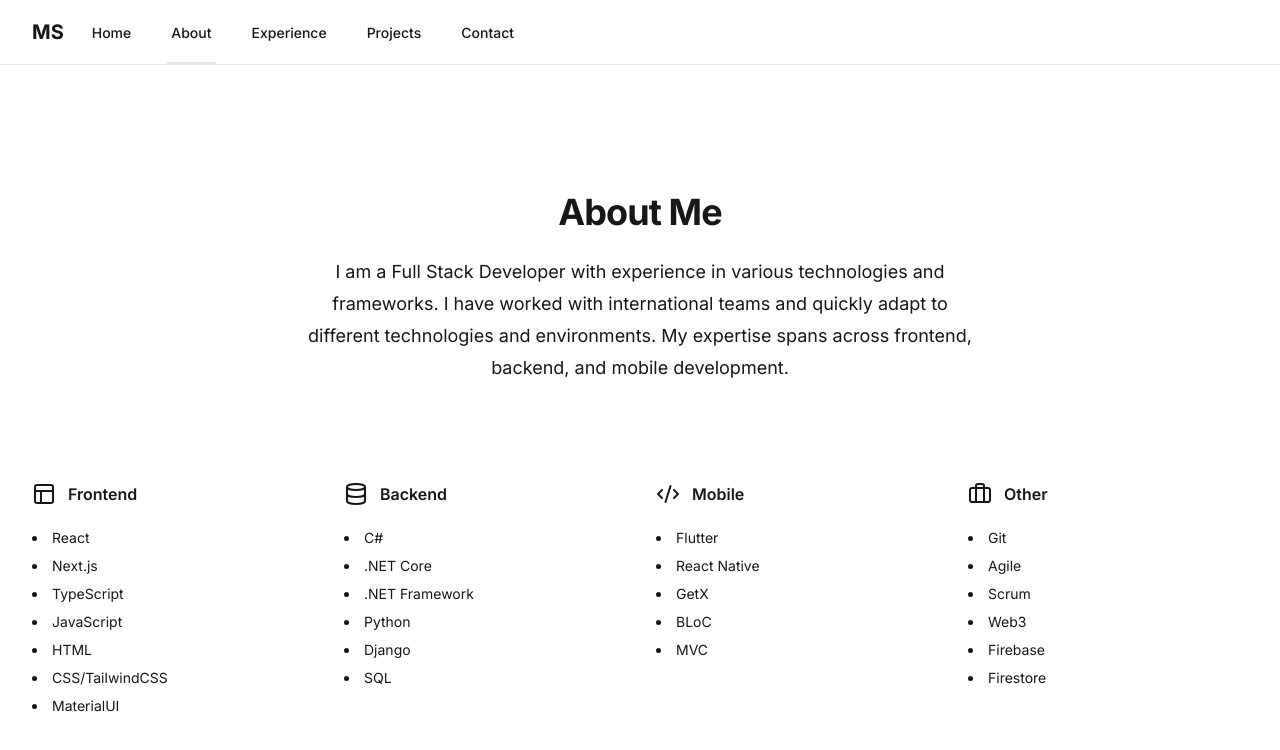
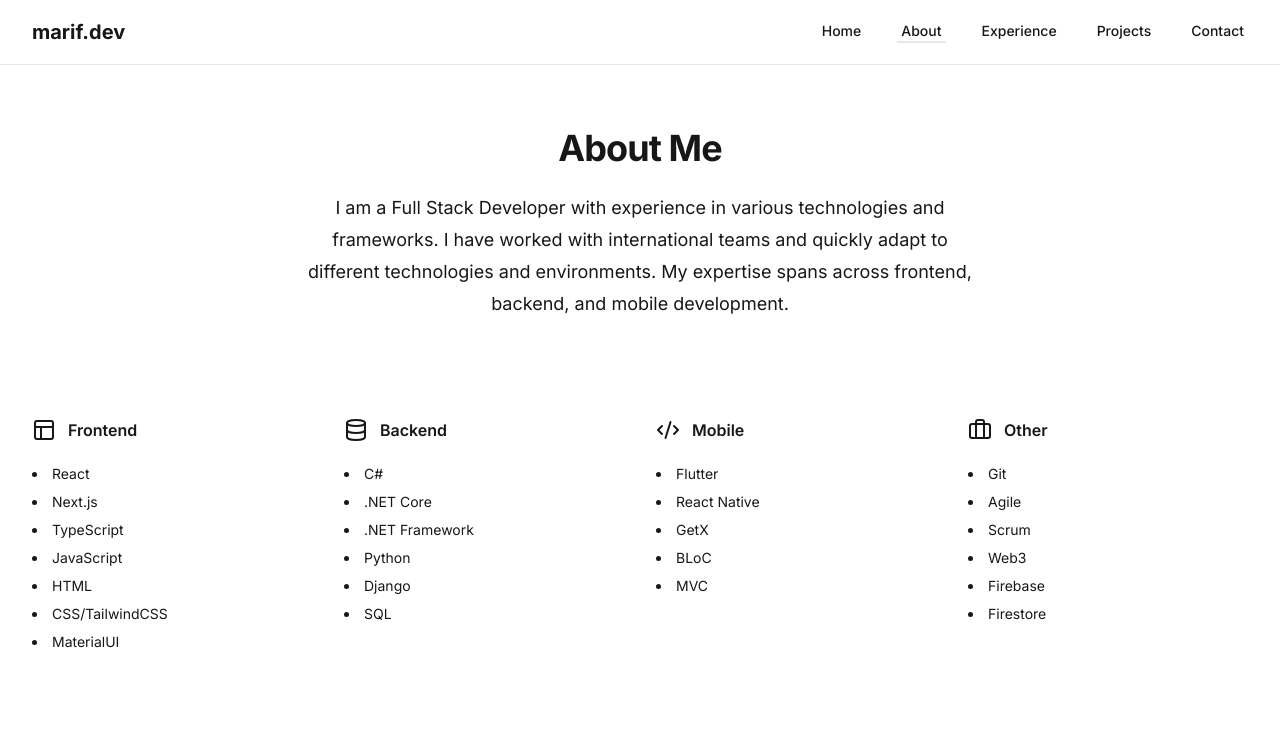
Before and after one commit to marifdev/marifdev, a Next.js app: page /about in a window 1280 px wide. Shown: the top 750 px of the page. Built offline with nearby package versions, Linux system fonts and the light colour scheme.

Commit message:
animations, twitter link

```diff
--- a/app/about/page.tsx
+++ b/app/about/page.tsx
@@ -1,4 +1,7 @@
+"use client";
+
 import { Briefcase, Code2, Database, Layout } from "lucide-react";
+import { FadeIn, fadeIn, staggerContainer, StaggerContainer } from "@/components/ui/motion";
 
 const skills = [
   {
@@ -25,20 +28,33 @@ const skills = [
 
 export default function About() {
   return (
-    <div className="py-24 sm:py-32">
+    <StaggerContainer
+      initial="hidden"
+      animate="show"
+      variants={staggerContainer}
+      className="py-24 sm:py-32"
+    >
       <div className="mx-auto max-w-7xl px-6 lg:px-8">
         <div className="mx-auto max-w-2xl lg:text-center">
+          <FadeIn variants={fadeIn("up", 0.2)}>
             <h2 className="text-3xl font-bold tracking-tight sm:text-4xl">About Me</h2>
+          </FadeIn>
+          <FadeIn variants={fadeIn("up", 0.3)}>
             <p className="mt-6 text-lg leading-8 text-muted-foreground">
               I am a Full Stack Developer with experience in various technologies and frameworks.
               I have worked with international teams and quickly adapt to different technologies
               and environments. My expertise spans across frontend, backend, and mobile development.
             </p>
+          </FadeIn>
         </div>
         <div className="mx-auto mt-16 max-w-2xl sm:mt-20 lg:mt-24 lg:max-w-none">
           <dl className="grid max-w-xl grid-cols-1 gap-x-8 gap-y-16 lg:max-w-none lg:grid-cols-4">
-            {skills.map((skill) => (
-              <div key={skill.category} className="flex flex-col">
+            {skills.map((skill, index) => (
+              <FadeIn
+                key={skill.category}
+                variants={fadeIn("up", 0.4 + index * 0.1)}
+                className="flex flex-col"
+              >
                 <dt className="flex items-center gap-x-3 text-base font-semibold leading-7">
                   {skill.icon}
                   {skill.category}
@@ -52,11 +68,11 @@ export default function About() {
                     ))}
                   </ul>
                 </dd>
-              </div>
+              </FadeIn>
             ))}
           </dl>
         </div>
       </div>
-    </div>
+    </StaggerContainer>
   );
 }
--- a/app/layout.tsx
+++ b/app/layout.tsx
@@ -20,7 +20,7 @@ export default function RootLayout({
     <html lang="en" suppressHydrationWarning>
       <body className={`${inter.className} min-h-screen bg-background antialiased`}>
         <Navigation />
-        <main className="relative flex min-h-screen flex-col pt-16">
+        <main className="relative flex min-h-screen flex-col">
           {children}
         </main>
       </body>
--- a/app/page.tsx
+++ b/app/page.tsx
@@ -1,30 +1,44 @@
+"use client";
+
 import Link from "next/link";
+import { FadeIn, fadeIn, staggerContainer, StaggerContainer } from "@/components/ui/motion";
 
 export default function Home() {
   return (
-    <div className="flex flex-col items-center justify-center min-h-screen px-4 py-16 sm:px-6 lg:px-8">
+    <StaggerContainer
+      initial="hidden"
+      animate="show"
+      className="flex flex-col items-center justify-center min-h-screen px-4 pt-16 sm:px-6 lg:px-8"
+      variants={staggerContainer}
+    >
       <div className="max-w-3xl mx-auto text-center">
+        <FadeIn variants={fadeIn("up", 0.3)}>
           <h1 className="text-4xl font-bold tracking-tight sm:text-6xl">
             Muhammet Arif Sarıkaya
           </h1>
+        </FadeIn>
+        <FadeIn variants={fadeIn("up", 0.5)}>
           <p className="mt-6 text-lg leading-8 text-muted-foreground">
             Full Stack Developer specializing in React, Next.js, and .NET technologies
           </p>
+        </FadeIn>
+        <FadeIn variants={fadeIn("up", 0.7)}>
           <div className="mt-10 flex items-center justify-center gap-x-6">
             <Link
               href="/about"
-            className="rounded-md bg-primary px-3.5 py-2.5 text-sm font-semibold text-white shadow-sm hover:bg-primary/90 focus-visible:outline focus-visible:outline-2 focus-visible:outline-offset-2 focus-visible:outline-primary"
+              className="rounded-md bg-primary px-3.5 py-2.5 text-sm font-semibold text-white shadow-sm hover:bg-primary/90 focus-visible:outline focus-visible:outline-2 focus-visible:outline-offset-2 focus-visible:outline-primary transition-colors duration-200"
             >
               About Me
             </Link>
             <Link
               href="/contact"
-            className="text-sm font-semibold leading-6"
+              className="text-sm font-semibold leading-6 hover:text-primary transition-colors duration-200"
             >
               Contact <span aria-hidden="true">→</span>
             </Link>
           </div>
+        </FadeIn>
       </div>
-    </div>
+    </StaggerContainer>
   );
 }
--- /dev/null
+++ b/components/ui/motion.tsx
@@ -0,0 +1,52 @@
+"use client";
+
+import { motion } from "framer-motion";
+
+export const fadeIn = (direction: "up" | "down" | "left" | "right", delay: number = 0) => ({
+  hidden: {
+    opacity: 0,
+    y: direction === "up" ? 40 : direction === "down" ? -40 : 0,
+    x: direction === "left" ? 40 : direction === "right" ? -40 : 0,
+  },
+  show: {
+    opacity: 1,
+    y: 0,
+    x: 0,
+    transition: {
+      type: "spring",
+      duration: 1.25,
+      delay,
+      ease: [0.25, 0.1, 0.25, 1],
+    },
+  },
+});
+
+export const slideIn = (direction: "up" | "down" | "left" | "right", delay: number = 0) => ({
+  hidden: {
+    x: direction === "left" ? "-100%" : direction === "right" ? "100%" : 0,
+    y: direction === "up" ? "100%" : direction === "down" ? "-100%" : 0,
+  },
+  show: {
+    x: 0,
+    y: 0,
+    transition: {
+      type: "spring",
+      duration: 1.25,
+      delay,
+      ease: [0.25, 0.1, 0.25, 1],
+    },
+  },
+});
+
+export const staggerContainer = {
+  hidden: {},
+  show: {
+    transition: {
+      staggerChildren: 0.1,
+    },
+  },
+};
+
+export const FadeIn = motion.div;
+export const SlideIn = motion.div;
+export const StaggerContainer = motion.div;
--- a/components/ui/navigation.tsx
+++ b/components/ui/navigation.tsx
@@ -2,6 +2,9 @@
 
 import Link from "next/link";
 import { usePathname } from "next/navigation";
+import { Menu, X } from "lucide-react";
+import { useState } from "react";
+import { motion, AnimatePresence } from "framer-motion";
 
 const navigation = [
   { name: "Home", href: "/" },
@@ -13,34 +16,99 @@ const navigation = [
 
 export function Navigation() {
   const pathname = usePathname();
+  const [isOpen, setIsOpen] = useState(false);
 
   return (
     <nav className="fixed top-0 z-50 w-full border-b bg-background/95 backdrop-blur supports-[backdrop-filter]:bg-background/60">
       <div className="mx-auto max-w-7xl px-4 sm:px-6 lg:px-8">
-        <div className="flex h-16 justify-between">
-          <div className="flex">
-            <div className="flex flex-shrink-0 items-center">
+        <div className="flex h-16 items-center justify-between">
+          <div className="flex w-full items-center justify-between">
+            <motion.div
+              className="flex items-center"
+              initial={{ opacity: 0, x: -20 }}
+              animate={{ opacity: 1, x: 0 }}
+              transition={{ duration: 0.5 }}
+            >
               <Link href="/" className="text-xl font-bold">
-                MS
+                marif.dev
               </Link>
-            </div>
-            <div className="hidden sm:ml-6 sm:flex sm:space-x-8">
-              {navigation.map((item) => (
-                <Link
+            </motion.div>
+            {/* Desktop Navigation */}
+            <div className="hidden h-full sm:flex sm:items-center sm:space-x-8">
+              {navigation.map((item, index) => (
+                <motion.div
                   key={item.name}
-                  href={item.href}
-                  className={`inline-flex items-center border-b-2 px-1 pt-1 text-sm font-medium ${pathname === item.href
+                  className="h-full flex items-center"
+                  initial={{ opacity: 0, y: -20 }}
+                  animate={{ opacity: 1, y: 0 }}
+                  transition={{ duration: 0.5, delay: index * 0.1 }}
+                >
+                  <Link
+                    href={item.href}
+                    className={`inline-flex h-full items-center border-b-2 px-1 text-sm font-medium transition-colors duration-200 ${pathname === item.href
                       ? "border-primary text-foreground"
                       : "border-transparent text-muted-foreground hover:border-primary/40 hover:text-foreground"
-                    }`}
-                >
-                  {item.name}
-                </Link>
+                      }`}
+                  >
+                    {item.name}
+                  </Link>
+                </motion.div>
               ))}
+            </div>
+            {/* Mobile menu button */}
+            <div className="flex items-center sm:hidden">
+              <motion.button
+                type="button"
+                onClick={() => setIsOpen(!isOpen)}
+                className="inline-flex items-center justify-center rounded-md p-2 text-muted-foreground hover:bg-background hover:text-foreground focus:outline-none focus:ring-2 focus:ring-inset focus:ring-primary"
+                whileTap={{ scale: 0.95 }}
+              >
+                <span className="sr-only">Open main menu</span>
+                {isOpen ? (
+                  <X className="block h-6 w-6" aria-hidden="true" />
+                ) : (
+                  <Menu className="block h-6 w-6" aria-hidden="true" />
+                )}
+              </motion.button>
             </div>
           </div>
         </div>
       </div>
+
+      {/* Mobile menu */}
+      <AnimatePresence>
+        {isOpen && (
+          <motion.div
+            initial={{ opacity: 0, height: 0 }}
+            animate={{ opacity: 1, height: "auto" }}
+            exit={{ opacity: 0, height: 0 }}
+            transition={{ duration: 0.3, ease: "easeInOut" }}
+            className="sm:hidden overflow-hidden"
+          >
+            <div className="space-y-1 pb-3 pt-2">
+              {navigation.map((item, index) => (
+                <motion.div
+                  key={item.name}
+                  initial={{ opacity: 0, x: -20 }}
+                  animate={{ opacity: 1, x: 0 }}
+                  transition={{ duration: 0.3, delay: index * 0.1 }}
+                >
+                  <Link
+                    href={item.href}
+                    className={`block border-l-4 py-2 pl-3 pr-4 text-base font-medium transition-colors duration-200 ${pathname === item.href
+                      ? "border-primary bg-primary/10 text-foreground"
+                      : "border-transparent text-muted-foreground hover:border-primary/40 hover:bg-background hover:text-foreground"
+                      }`}
+                    onClick={() => setIsOpen(false)}
+                  >
+                    {item.name}
+                  </Link>
+                </motion.div>
+              ))}
+            </div>
+          </motion.div>
+        )}
+      </AnimatePresence>
     </nav>
   );
 }
```
Also changed, not shown: app/contact/page.tsx (+28 -9 lines), app/experience/page.tsx (+25 -8 lines), app/projects/page.tsx (+21 -8 lines). Lines whose indentation alone changed are shown as unchanged.
